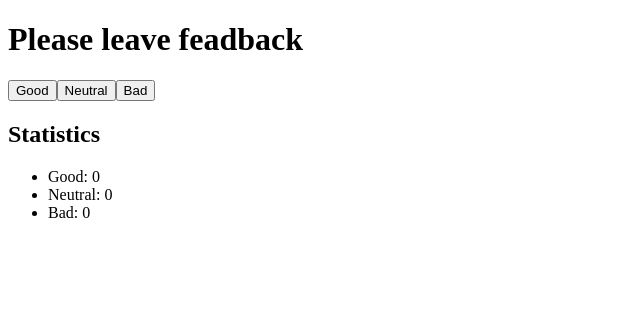
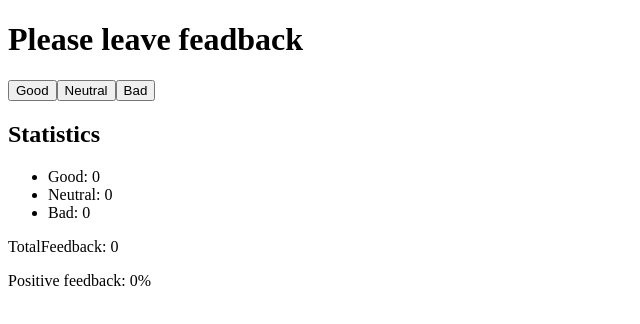
Before and after one commit to xomuss/goit-react-hw-02-feedback, a React (Create React App) app: page / in a window 1280 px wide. Shown: the top 324 px of the page, without its empty margins (0-640 px from the left). Built offline with nearby package versions, Linux system fonts and the light colour scheme.

Commit message:
add percentage render

```diff
--- a/src/Feedback/Feedback.js
+++ b/src/Feedback/Feedback.js
@@ -2,7 +2,13 @@ import React, { Component } from 'react'
 
 
 class Feedback extends Component {
+    static defaultProps = {
 
+    }
+
+    static propTypes = {
+
+    }
 
     state = this.props.initialState
 
@@ -22,12 +28,10 @@ class Feedback extends Component {
         }))
     }
 
-    countTotalFeedback = () => {
-
-    }
-
     render() {
         const { good, neutral, bad } = this.state
+        const countTotalFeedback = good + bad + neutral
+        const countPositiveFeedbackPercentage = Math.round(good / countTotalFeedback * 100)
         return (
             <>
                 <h1>Please leave feadback</h1>
@@ -42,6 +46,10 @@ class Feedback extends Component {
                     <li>Neutral: {neutral}</li>
                     <li>Bad: {bad}</li>
                 </ul>
+                <div>
+                    <p>TotalFeedback: {countTotalFeedback}</p>
+                    {countPositiveFeedbackPercentage > 0 ? <p>Positive feedback: {countPositiveFeedbackPercentage}%</p> : <p>Positive feedback: 0%</p>}
+                </div>
             </>
         )
     }
```
